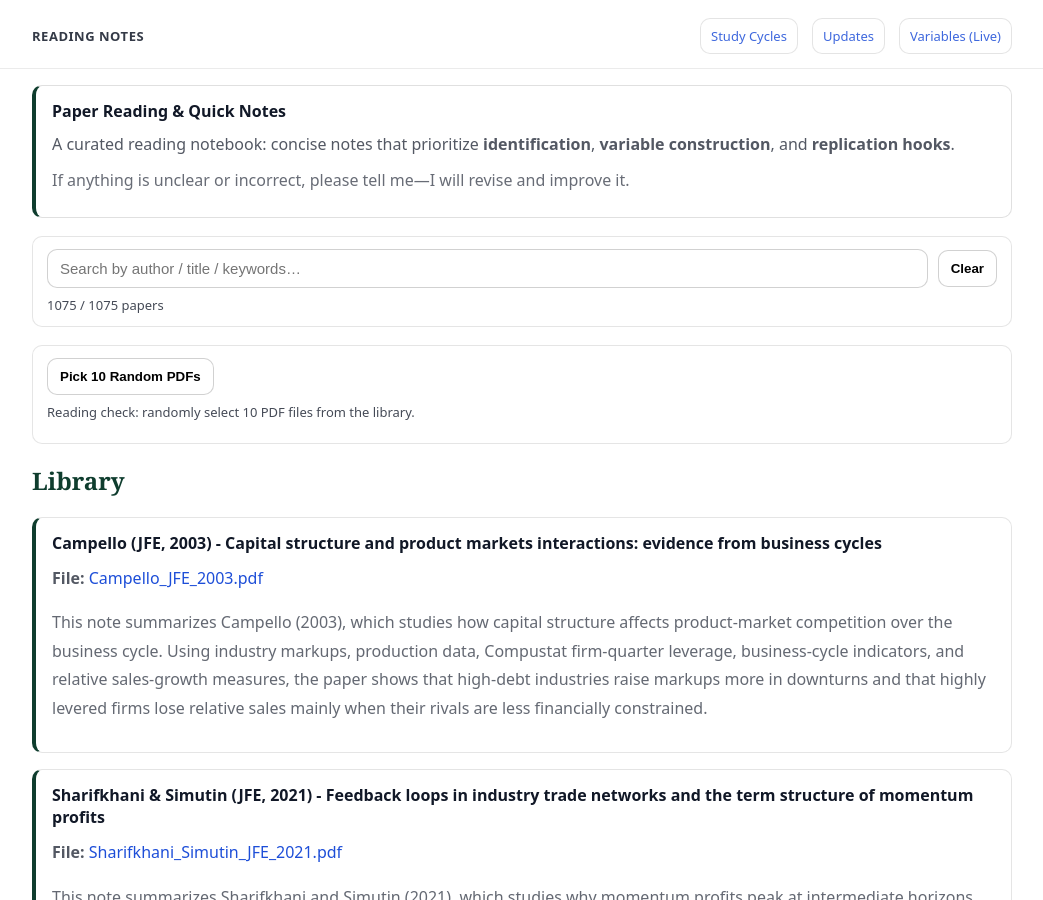
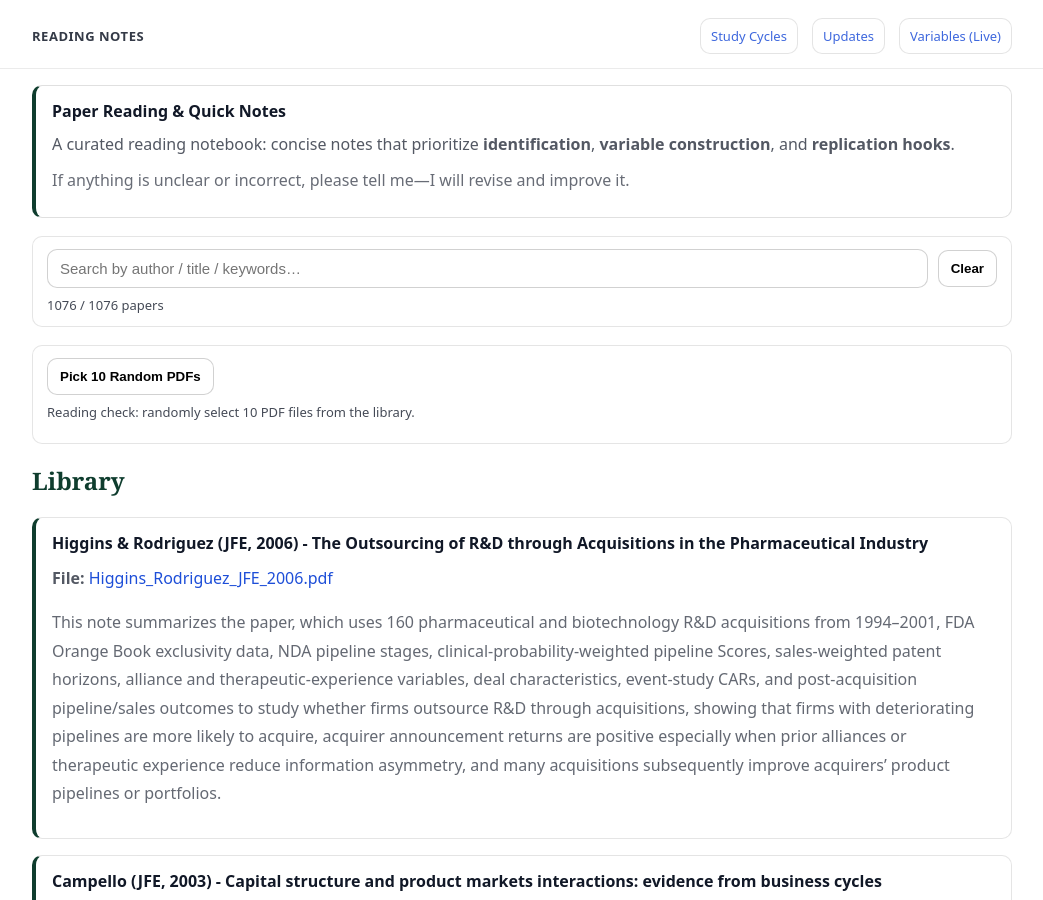
Before and after one commit to yaxinzn/study-archive, a Jekyll site: the page built from reading/index.md, in a window 1280 px wide and 900 px high. Shown: the whole window, without its empty margins (118-1161 px from the left). Built offline with Jekyll 4.4.1, drawn with Linux system fonts in a browser that asks for light colours.

Commit message:
Reading: add/update Higgins_Rodriguez_JFE_2006.pdf

```diff
--- a/_data/reading.yml
+++ b/_data/reading.yml
@@ -1,3 +1,7 @@
+- title: "Higgins & Rodriguez (JFE, 2006) - The Outsourcing of R&D through Acquisitions in the Pharmaceutical Industry"
+  file: "Higgins_Rodriguez_JFE_2006.pdf"
+  desc: "This note summarizes the paper, which uses 160 pharmaceutical and biotechnology R&D acquisitions from 1994–2001, FDA Orange Book exclusivity data, NDA pipeline stages, clinical-probability-weighted pipeline Scores, sales-weighted patent horizons, alliance and therapeutic-experience variables, deal characteristics, event-study CARs, and post-acquisition pipeline/sales outcomes to study whether firms outsource R&D through acquisitions, showing that firms with deteriorating pipelines are more likely to acquire, acquirer announcement returns are positive especially when prior alliances or therapeutic experience reduce information asymmetry, and many acquisitions subsequently improve acquirers’ product pipelines or portfolios."
+
 - title: "Campello (JFE, 2003) - Capital structure and product markets interactions: evidence from business cycles"
   file: "Campello_JFE_2003.pdf"
   desc: "This note summarizes Campello (2003), which studies how capital structure affects product-market competition over the business cycle. Using industry markups, production data, Compustat firm-quarter leverage, business-cycle indicators, and relative sales-growth measures, the paper shows that high-debt industries raise markups more in downturns and that highly levered firms lose relative sales mainly when their rivals are less financially constrained."
```
Also changed, not shown: 1 other file.
